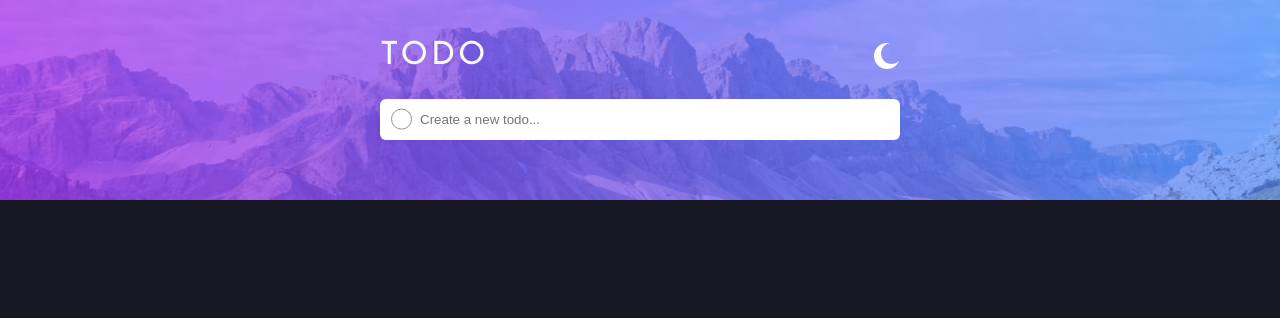
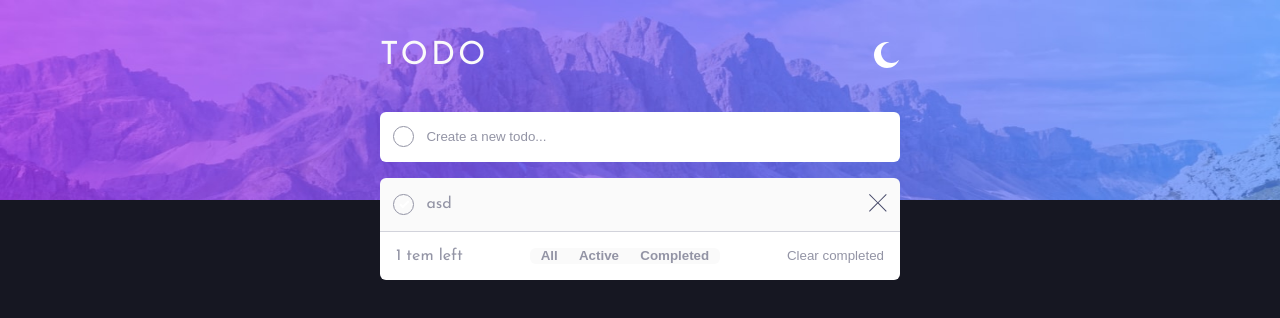
Before and after one commit to dawser123/todo-app-with-react, a React (Vite) app: page / in a window 1280 px wide. Shown: the top 318 px of the page. Built offline with nearby package versions, Linux system fonts and the light colour scheme.

Commit message:
header component fix, todo component style fnish, input style finis, circle UI finish

```diff
--- a/src/components/Header.jsx
+++ b/src/components/Header.jsx
@@ -1,22 +1,22 @@
 import React from 'react'
-
+import ToDo from './ToDo'
 import classes from './Header.module.css'
 import Moon from '../assets/Icons/Moon.svg'
+import Input from './Input'
 const Header = () => {
 	return (
 		<header>
 			<div className={classes.container}>
 				<h1>
 					TODO
-					<img className={classes.icon} src={Moon} />
+					<button>
+						<img className={classes.icon} src={Moon} />
+					</button>
 				</h1>
-				<div className={classes['input-container']}>
-					<label htmlFor="input"></label>
-					<input id="input" type="text" placeholder="Create a new todo..." />
-				</div>
+				<Input />
+				<ToDo />
 			</div>
 		</header>
 	)
 }
-
 export default Header
--- a/src/components/Header.module.css
+++ b/src/components/Header.module.css
@@ -25,15 +25,15 @@ header {
 	position: relative;
 	display: flex;
 }
-
 .input-container input {
 	width: 100%;
 	margin: 2em 0;
 	padding: 1em 3em;
+	color: var(--light-dark-grayish-blue);
+	background-color: var(--light-very-light-gray);
 	border-radius: 6px;
 	border: none;
 }
-
 .input-container label {
 	position: absolute;
 	display: flex;
--- /dev/null
+++ b/src/components/Input.jsx
@@ -0,0 +1,15 @@
+import React from 'react'
+import Circle from './UI/Circle'
+import classes from './Input.module.css'
+const Input = () => {
+	return (
+		<div className={classes.div}>
+			<label htmlFor="input">
+				<Circle />
+			</label>
+			<input id="input" placeholder="Create a new todo..." type="text" />
+		</div>
+	)
+}
+
+export default Input
--- /dev/null
+++ b/src/components/Input.module.css
@@ -0,0 +1,19 @@
+.div {
+    margin: 2.5em 0 0em 0;
+	display: flex;
+	align-items: center;
+	border-radius: 6px;
+	background-color: white;
+}
+
+input {
+	padding: 1.3em 0;
+	width: 100%;
+	border-radius: 12px;
+	outline: none;
+	border: none;
+	color: var(--light-dark-grayish-blue);
+}
+input::placeholder {
+	color: var(--light-dark-grayish-blue);
+}
--- /dev/null
+++ b/src/components/ToDo.jsx
@@ -0,0 +1,76 @@
+import React, { useState } from 'react'
+import classes from './ToDo.module.css'
+import Cross from '../assets/Icons/Cross.svg'
+import Circle from './UI/Circle'
+import Check from '../assets/Icons/Check.svg'
+
+const ToDo = () => {
+	const [check, isCheck] = useState(false)
+	const [activeButton, setActiveButton] = useState('')
+
+	const clickCheckActive = () => {
+		isCheck(prevState => !prevState)
+	}
+
+	const handleButtonClick = buttonName => {
+		setActiveButton(buttonName)
+	}
+
+	return (
+		<>
+			<ul>
+				<li>
+					<Circle onClick={clickCheckActive} className={check ? classes['todo-check-active'] : ''}>
+						<img className={classes['check-img']} src={Check} alt="Check" />
+					</Circle>
+					asd
+					<button type="button" className={classes['cross-button']}>
+						<img src={Cross} alt="Cross" />
+					</button>
+				</li>
+				<div className={classes['todo-list-container']}>
+					<p>1 tem left</p>
+					<div className={classes['todo-status-box']}>
+						<button
+							className={`${classes['todo-status-box-btn']} ${activeButton === 'all' ? classes.active : ''}`}
+							onClick={() => handleButtonClick('all')}>
+							All
+						</button>
+						<button
+							className={`${classes['todo-status-box-btn']} ${activeButton === 'active' ? classes.active : ''}`}
+							onClick={() => handleButtonClick('active')}>
+							Active
+						</button>
+						<button
+							className={`${classes['todo-status-box-btn']} ${activeButton === 'completed' ? classes.active : ''}`}
+							onClick={() => handleButtonClick('completed')}>
+							Completed
+						</button>
+					</div>
+					<button className={classes['clear-button']} type="button">
+						Clear completed
+					</button>
+				</div>
+				<div className={classes['todo-status-box']}>
+					<button
+						className={`${classes['todo-status-box-btn']} ${activeButton === 'all' ? classes.active : ''}`}
+						onClick={() => handleButtonClick('all')}>
+						All
+					</button>
+					<button
+						className={`${classes['todo-status-box-btn']} ${activeButton === 'active' ? classes.active : ''}`}
+						onClick={() => handleButtonClick('active')}>
+						Active
+					</button>
+					<button
+						className={`${classes['todo-status-box-btn']} ${activeButton === 'completed' ? classes.active : ''}`}
+						onClick={() => handleButtonClick('completed')}>
+						Completed
+					</button>
+				</div>
+			</ul>
+		</>
+	)
+}
+
+export default ToDo
--- /dev/null
+++ b/src/components/ToDo.module.css
@@ -0,0 +1,90 @@
+ul {
+	margin: 1em 0;
+}
+
+li {
+	display: flex;
+	align-items: center;
+	padding: 1em 0;
+	background-color: var(--light-very-light-gray);
+	list-style: none;
+	border-radius: 6px 6px 0 0;
+	color: var(--light-dark-grayish-blue);
+	border-bottom: 1px solid var(--light-light-grayish-blue);
+}
+.todo-check {
+	margin: 0 0.7em;
+	background-color: transparent;
+	border: 1px solid var(--light-dark-grayish-blue);
+	width: 1.3em;
+	height: 1.3em;
+	border-radius: 50%;
+	cursor: pointer;
+}
+button {
+	background: none;
+	border: none;
+	cursor: pointer;
+}
+.cross-button {
+	margin: 0 1em 0 auto;
+}
+.clear-button {
+	color: var(--light-dark-grayish-blue);
+}
+
+.check-img {
+	margin: 0.3em 0.3em;
+}
+
+.todo-check-active {
+	background: linear-gradient(#57ddff, #c058f3);
+}
+.todo-list-container {
+	display: flex;
+	justify-content: space-between;
+	padding: 1em;
+	border-radius: 0 0 6px 6px;
+	background-color: #fff;
+	color: var(--light-dark-grayish-blue);
+}
+
+.todo-status-box {
+	display: flex;
+	justify-content: space-around;
+	margin-top: 1rem;
+	padding: 1rem;
+	font-weight: 700;
+	border-radius: 6px;
+	background-color: var(--light-very-light-gray);
+}
+
+.todo-status-box-btn {
+	color: var(--light-dark-grayish-blue);
+	font-weight: 700;
+}
+.todo-status-box-btn.active {
+	color: var(--primary-blue);
+}
+
+@media (max-width: 768px) {
+	.todo-list-container .todo-status-box {
+		display: none;
+	}
+	.todo-status-box {
+		display: flex;
+	}
+}
+@media (min-width: 768px) {
+	.todo-list-container .todo-status-box {
+		display: flex;
+		margin-top: 0;
+		padding: 0;
+	}
+	.todo-status-box-btn {
+		padding: 0 0.8em;
+	}
+	.todo-status-box {
+		display: none;
+	}
+}
--- /dev/null
+++ b/src/components/UI/Circle.jsx
@@ -0,0 +1,11 @@
+import React from 'react'
+import classes from './Circle.module.css'
+const Circle = props => {
+	return (
+		<div className={`${classes['todo-check']} ${props.className}`} onClick={props.onClick}>
+			{props.children}
+		</div>
+	)
+}
+
+export default Circle
--- /dev/null
+++ b/src/components/UI/Circle.module.css
@@ -0,0 +1,9 @@
+.todo-check {
+	margin: 0 0.8em;
+	/* background: transparent; */
+	border: 1px solid var(--light-dark-grayish-blue);
+	width: 1.3em;
+	height: 1.3em;
+	border-radius: 50%;
+	cursor: pointer;
+}
--- a/src/index.css
+++ b/src/index.css
@@ -2,6 +2,7 @@
 :root {
 	--primary-bright-blue: #3a7bfd;
 	--primary-check-background: linear-gradient(#57ddff, #c058f3);
+	--primary-blue: #3a7bfd;
 }
 
 /* Light Theme */
```
